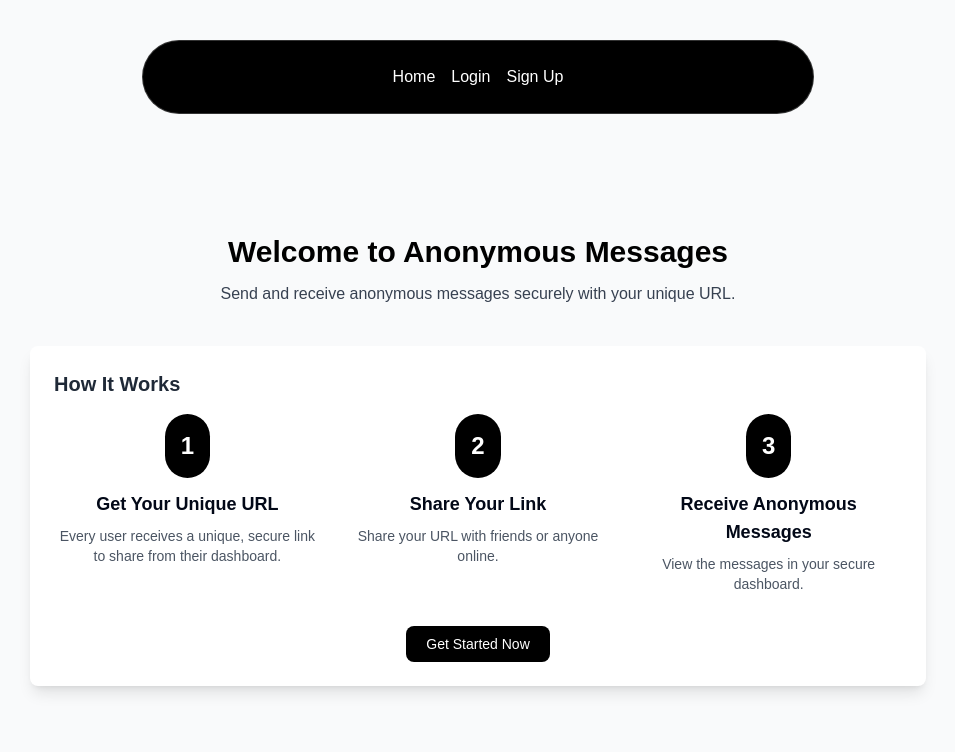
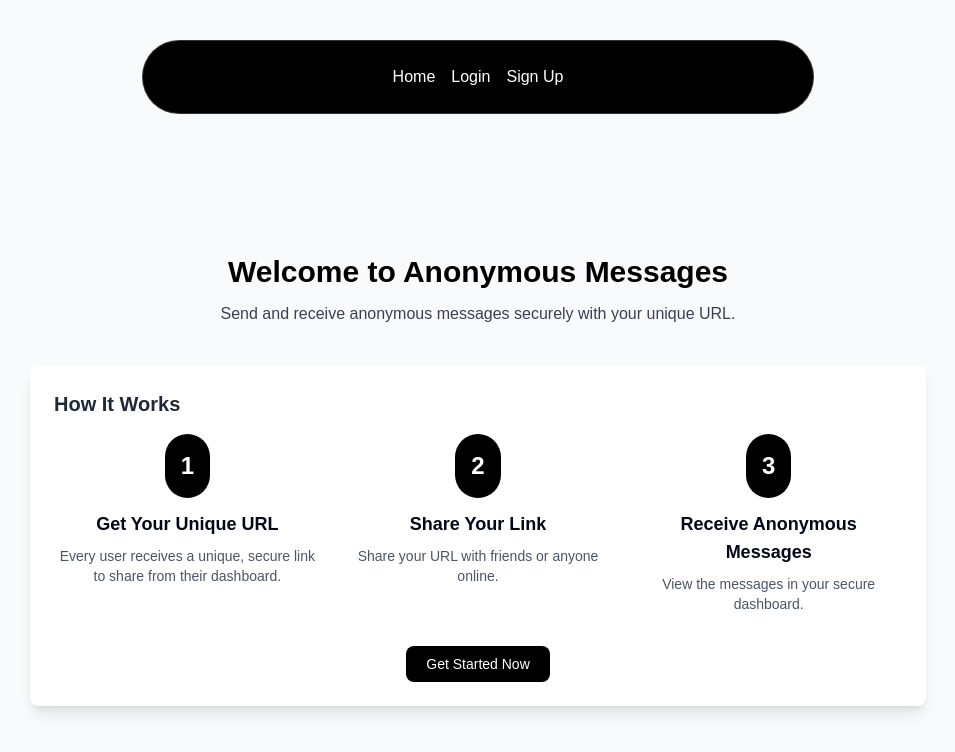
Before and after one commit to MOHDTOUFEEQ/mystryMessages, a Next.js app: page / in a window 1280 px wide. Shown: the top 752 px of the page, without its empty margins (162-1117 px from the left). Built offline with nearby package versions, Linux system fonts and the light colour scheme.

Commit message:
fixing ts

```diff
--- a/src/app/(auth)/sign-up/page.tsx
+++ b/src/app/(auth)/sign-up/page.tsx
@@ -84,7 +84,7 @@ function Page() {
     }
   }
   return (
-    <div style={{paddingTop:'7vh'}} className=" container mx-auto flex min-h-screen flex-col items-center justify-center">
+    <div style={{padding:'15vh 3vh'}} className=" container mx-auto flex min-h-screen flex-col items-center justify-center">
       <div className="mx-auto flex w-full flex-col justify-center space-y-6 sm:w-[350px]">
         <div className="flex flex-col space-y-2 text-center">
           <h1 className="text-2xl font-semibold tracking-tight">Create an account</h1>
--- a/src/app/page.tsx
+++ b/src/app/page.tsx
@@ -17,7 +17,7 @@ function HomePage() {
     }
   };
   return (
-    <div className="min-h-screen bg-gray-50 flex flex-col items-center justify-center px-4 pt-[15vh]">
+    <div className="min-h-screen bg-gray-50 flex flex-col items-center justify-center px-4 pt-[20vh]">
       <header className="text-center mb-10">
         <h1 className="text-3xl font-bold text-black">Welcome to Anonymous Messages</h1>
         <p className="text-gray-700 mt-3 text-base">
```
